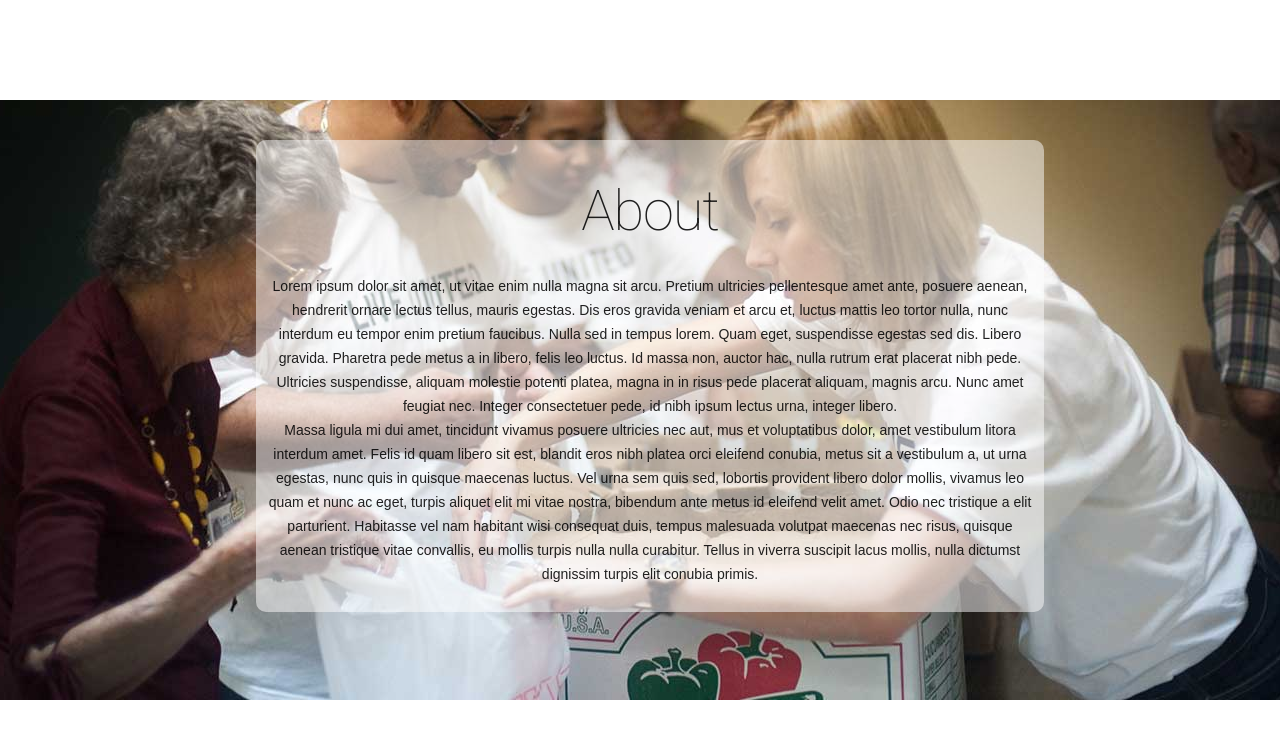
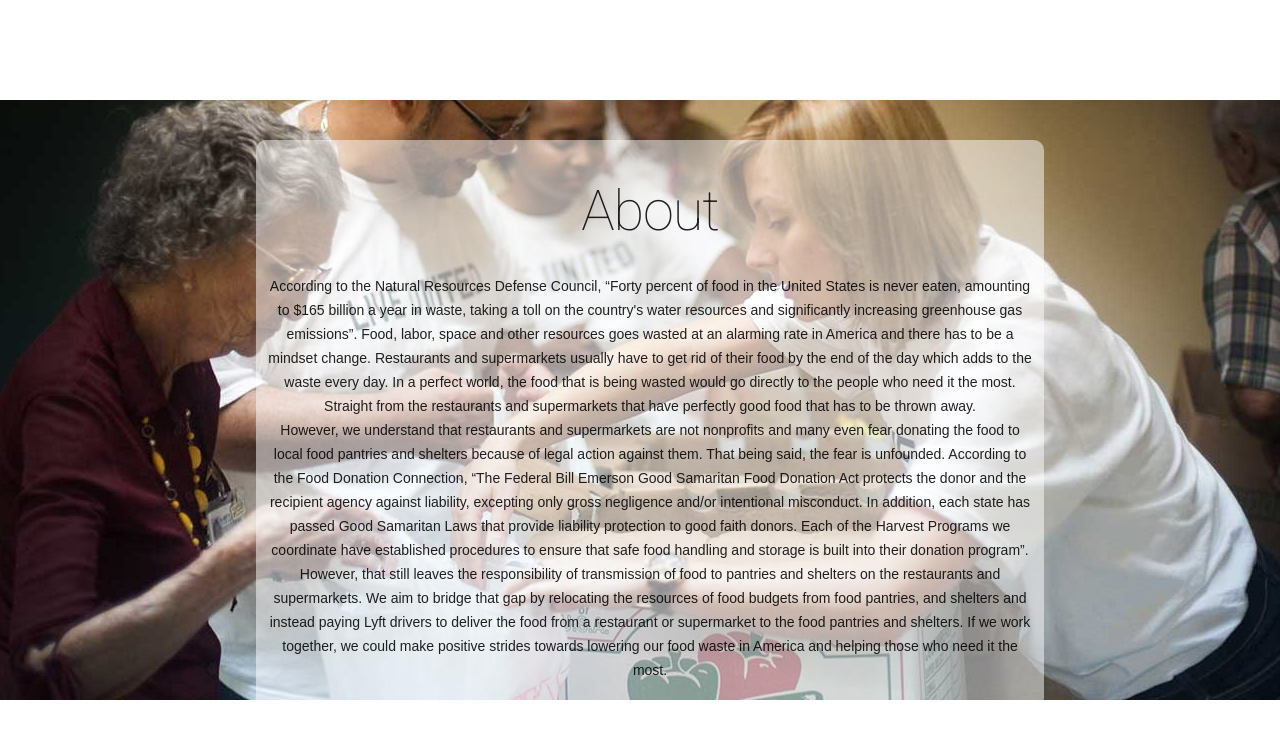
Before and after one commit to ohlookiseecode/RealFood, a Flask app: page /aboutpage in a window 1280 px wide. Shown: the top 739 px of the page. Run offline with Flask 2, Linux system fonts and the light colour scheme; some libraries are stand-ins or nearby versions.

Commit message:
update description

```diff
--- a/app/templates/about.html
+++ b/app/templates/about.html
@@ -4,9 +4,9 @@
   <body>
   <div class="title">
 	<h1> About </h1>
-	<p>  Lorem ipsum dolor sit amet, ut vitae enim nulla magna sit arcu. Pretium ultricies pellentesque amet ante, posuere aenean, hendrerit ornare lectus tellus, mauris egestas. Dis eros gravida veniam et arcu et, luctus mattis leo tortor nulla, nunc interdum eu tempor enim pretium faucibus. Nulla sed in tempus lorem. Quam eget, suspendisse egestas sed dis. Libero gravida. Pharetra pede metus a in libero, felis leo luctus. Id massa non, auctor hac, nulla rutrum erat placerat nibh pede. Ultricies suspendisse, aliquam molestie potenti platea, magna in in risus pede placerat aliquam, magnis arcu. Nunc amet feugiat nec. Integer consectetuer pede, id nibh ipsum lectus urna, integer libero.
-	<br>
-	Massa ligula mi dui amet, tincidunt vivamus posuere ultricies nec aut, mus et voluptatibus dolor, amet vestibulum litora interdum amet. Felis id quam libero sit est, blandit eros nibh platea orci eleifend conubia, metus sit a vestibulum a, ut urna egestas, nunc quis in quisque maecenas luctus. Vel urna sem quis sed, lobortis provident libero dolor mollis, vivamus leo quam et nunc ac eget, turpis aliquet elit mi vitae nostra, bibendum ante metus id eleifend velit amet. Odio nec tristique a elit parturient. Habitasse vel nam habitant wisi consequat duis, tempus malesuada volutpat maecenas nec risus, quisque aenean tristique vitae convallis, eu mollis turpis nulla nulla curabitur. Tellus in viverra suscipit lacus mollis, nulla dictumst dignissim turpis elit conubia primis.
+<p>According to the Natural Resources Defense Council, “Forty percent of food in the United States is never eaten, amounting to $165 billion a year in waste, taking a toll on the country's water resources and significantly increasing greenhouse gas emissions”. Food, labor, space and other resources goes wasted at an alarming rate in America and there has to be a mindset change. Restaurants and supermarkets usually have to get rid of their food by the end of the day which adds to the waste every day. In a perfect world, the food that is being wasted would go directly to the people who need it the most. Straight from the restaurants and supermarkets that have perfectly good food that has to be thrown away. <br>
+    However, we understand that restaurants and supermarkets are not nonprofits and many even fear donating the food to local food pantries and shelters because of legal action against them. That being said, the fear is unfounded. According to the Food Donation Connection, “The Federal Bill Emerson Good Samaritan Food Donation Act protects the donor and the recipient agency against liability, excepting only gross negligence and/or intentional misconduct. In addition, each state has passed Good Samaritan Laws that provide liability protection to good faith donors. Each of the Harvest Programs we coordinate have established procedures to ensure that safe food handling and storage is built into their donation program”. However, that still leaves the responsibility of transmission of food to pantries and shelters on the restaurants and supermarkets. We aim to bridge that gap by relocating the resources of food budgets from food pantries, and shelters and instead paying Lyft drivers to deliver the food from a restaurant or supermarket to the food pantries and shelters. If we work together, we could make positive strides towards lowering our food waste in America and helping those who need it the most.
+
 	</p>
   </div>
   </body>
```
